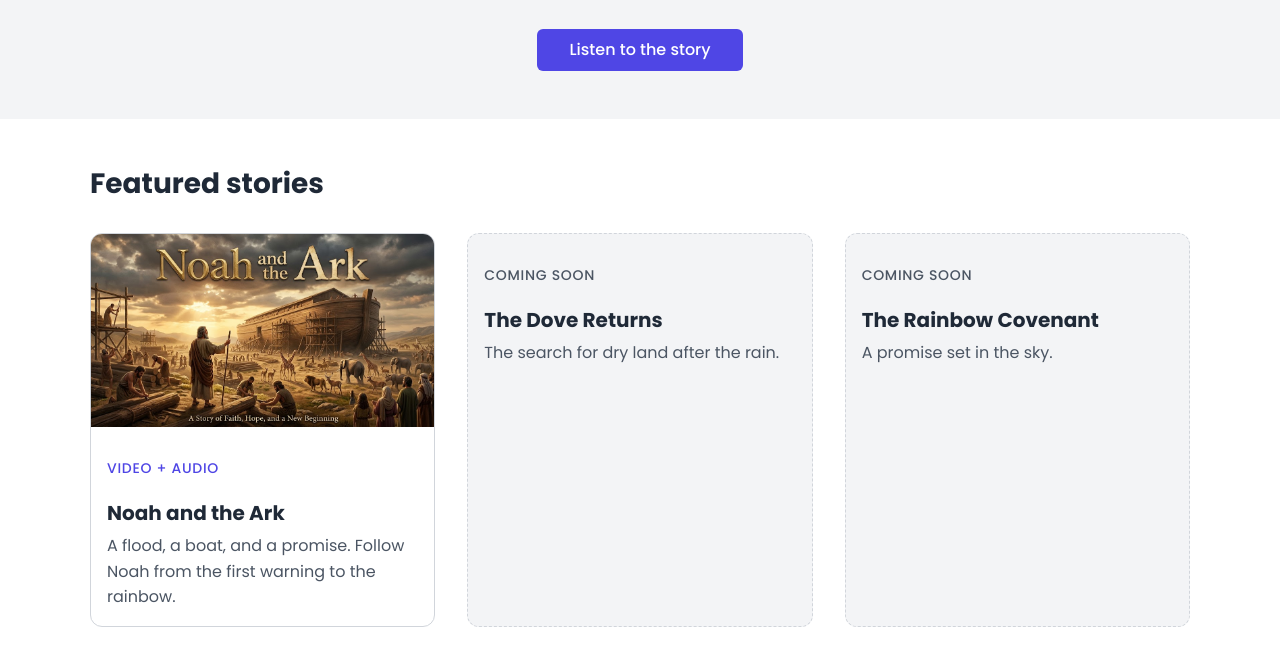
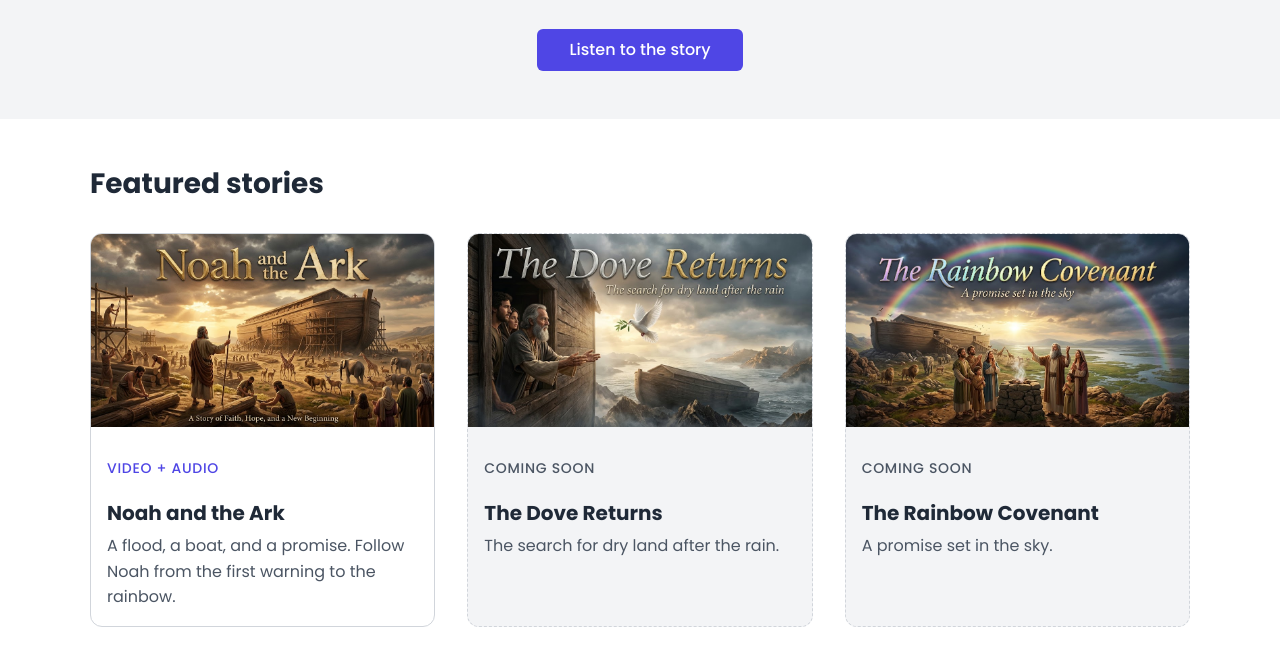
Before and after one commit to V-Mugisha/storycast, a website: page index.html in a window 1280 px wide. Shown: the part 201-866 px from the top of the page. Drawn offline with Linux system fonts and the light colour scheme.

Commit message:
feat: add story card images for featured stories

```diff
--- a/index.html
+++ b/index.html
@@ -42,6 +42,9 @@
                     </article>
 
                     <article class="story-card story-card--teaser">
+                        <div class="story-card__media">
+                            <img src="images/dove-returns.jpeg" alt="A white dove carrying an olive branch">
+                        </div>
                         <div class="story-card__body">
                             <p class="story-card__tag">Coming soon</p>
                             <h3 class="story-card__title">The Dove Returns</h3>
@@ -50,6 +53,9 @@
                     </article>
 
                     <article class="story-card story-card--teaser">
+                        <div class="story-card__media">
+                            <img src="images/rainbow-covenant.jpeg" alt="A rainbow arcing over the mountains after the rain">
+                        </div>
                         <div class="story-card__body">
                             <p class="story-card__tag">Coming soon</p>
                             <h3 class="story-card__title">The Rainbow Covenant</h3>
```
Also changed, not shown: images/dove-returns.jpeg (added), images/rainbow-covenant.jpeg (added).
